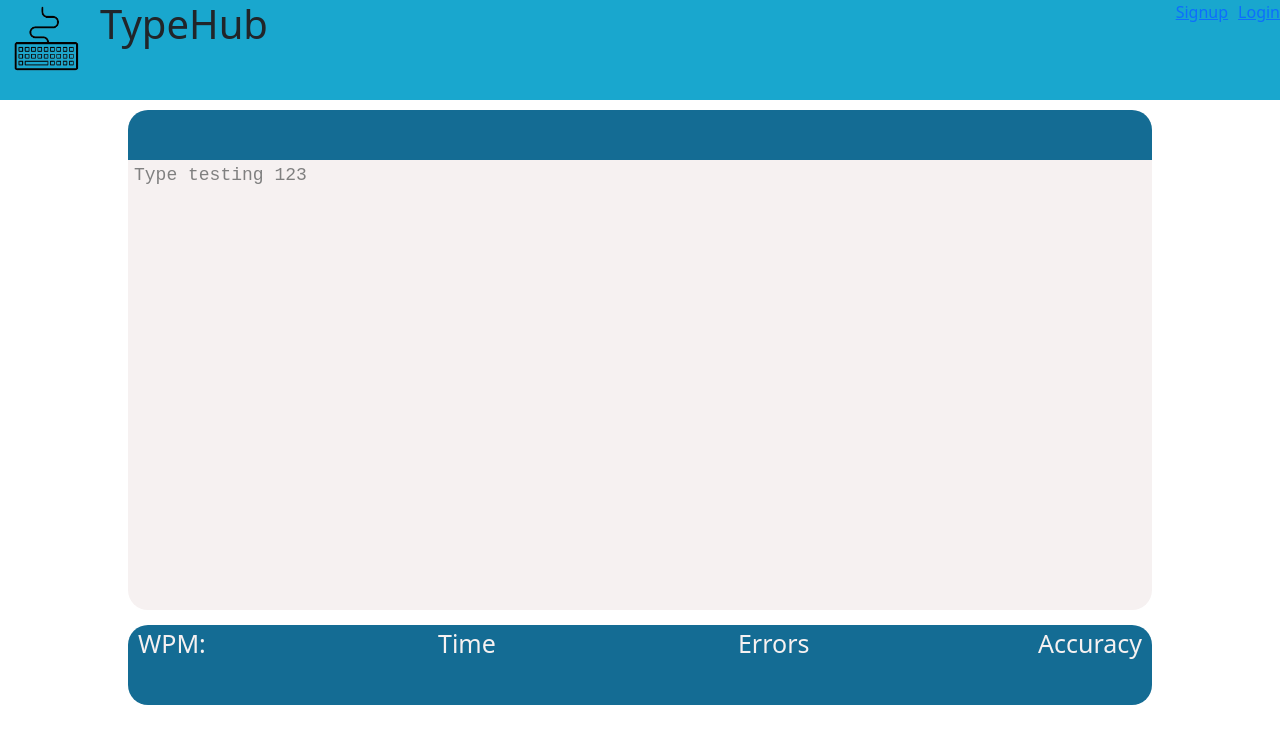
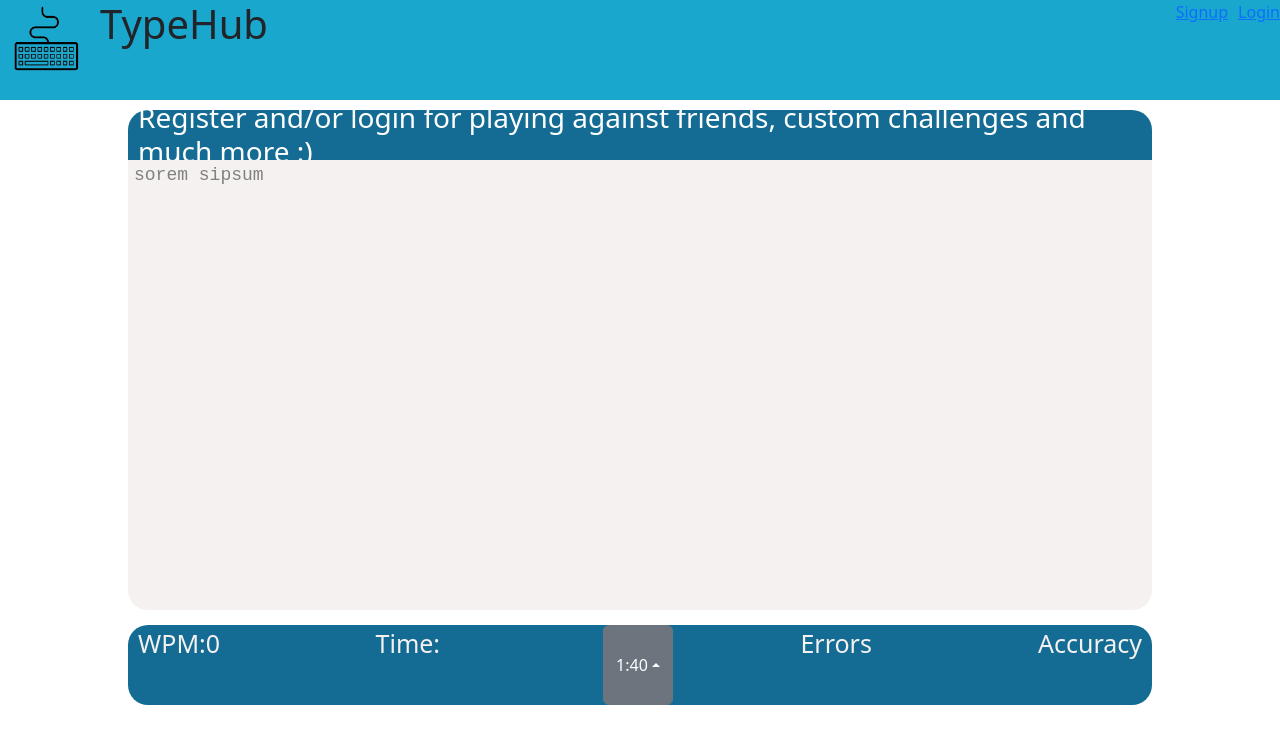
Before and after one commit to ArchitKB/TypeHub, a React (Create React App) app: page / in a window 1280 px wide. Shown: the top 744 px of the page. Built offline with nearby package versions, Linux system fonts and the light colour scheme; a small style sheet from the web is missing.

Commit message:
Final mid-evaluation merge
Display text modified, text-box revamp, hooks added

Status of completion: partial

```diff
--- a/public/index.html
+++ b/public/index.html
@@ -24,6 +24,13 @@
       work correctly both with client-side routing and a non-root public URL.
       Learn how to configure a non-root public URL by running `npm run build`.
     -->
+
+    <link
+    rel="stylesheet"
+    href="https://stackpath.bootstrapcdn.com/bootstrap/4.3.1/css/bootstrap.min.css"
+    integrity="sha384-ggOyR0iXCbMQv3Xipma34MD+dH/1fQ784/j6cY/iJTQUOhcWr7x9JvoRxT2MZwT"
+    crossorigin="anonymous"
+    />
     <title>React App</title>
   </head>
   <body>
@@ -39,5 +46,21 @@
       To begin the development, run `npm start` or `yarn start`.
       To create a production bundle, use `npm run build` or `yarn build`.
     -->
+
+    <script
+      src="https://code.jquery.com/jquery-3.3.1.slim.min.js"
+      integrity="sha384-q8i/X+965DzO0rT7abK41JStQIAqVgRVzpbzo5smXKp4YfRvH+8abtTE1Pi6jizo"
+      crossorigin="anonymous"
+    ></script>
+    <script
+      src="https://cdn.jsdelivr.net/npm/@popperjs/core@2.9.2/dist/umd/popper.min.js"
+      integrity="sha384-Bm02XVnQMY9nOZbrROxMxy/21a4l6Kz1rSmK1Uk+4TCS+AiU6zP2es2e3kPa2e5h"
+      crossorigin="anonymous"
+    ></script>
+    <script
+      src="https://stackpath.bootstrapcdn.com/bootstrap/4.3.1/js/bootstrap.min.js"
+      integrity="sha384-JjNFXJe3VoGMOq0wTY2R8XBnQgq1tppBDb6Pfc1IJG2b0FqUD4b2j3b6N5wMVVn"
+      crossorigin="anonymous"
+    ></script>
   </body>
 </html>
--- a/src/Components/Body.js
+++ b/src/Components/Body.js
@@ -1,12 +1,22 @@
-import React from "react";
+import React, { useState } from "react";
 import Main from "./Main-box";
 import Displayer from "./Displayer";
 
 function Body() {
+  var [totalCorrectWords, setTotalCorrectWords] = useState(0);
+  var [runningFlag, setRunningFlag] = useState(0);
+
   return (
     <div className="body">
-      <Main />
-      <Displayer />
+      <Main
+        setTotalCorrectWords={setTotalCorrectWords}
+        setRunningFlag={setRunningFlag}
+      />
+      <Displayer
+        totalCorrectWords={totalCorrectWords}
+        runningFlag={runningFlag}
+        setRunningFlag={setRunningFlag}
+      />
     </div>
   );
 }
--- a/src/Components/Displayer.js
+++ b/src/Components/Displayer.js
@@ -1,12 +1,121 @@
-import React from "react";
+import React, { useState, useEffect } from "react";
+import "bootstrap";
+import "bootstrap/dist/css/bootstrap.min.css";
 
-function Displayer(){
-    return <div className="displayer">
-        <p>WPM:</p>
-        <p>Time</p>
-        <p>Errors</p>
-        <p>Accuracy</p>
-    </div>;
+function Displayer(props) {
+  var [WPM, setWPM] = useState(0);
+  var [WPMTimer, setWPMTimer] = useState(0);
+  var [timer, setTimer] = useState(100);
+
+  useEffect(() => {
+    var intervalName;
+
+    intervalName = setInterval(
+      () => setWPMTimer((WPMTimer) => WPMTimer + 5),
+      5000
+    );
+
+    return () => clearInterval(intervalName);
+  }, []);
+
+  useEffect(() => {
+    setWPM(Math.floor((props.totalCorrectWords * 60) / WPMTimer));
+  }, [WPMTimer]);
+
+  return (
+    <div className="displayer">
+      <p>WPM:{WPMTimer === 0 ? "---" : WPM}</p>
+      <p>Time:</p>
+      {props.runningFlag ? (
+        <Timer
+          setTimer={setTimer}
+          timer={timer}
+          runningFlag={props.runningFlag}
+          setRunningFlag={props.setRunningFlag}
+        />
+      ) : (
+        <Button timer={timer} setTimer={setTimer} />
+      )}
+      <p>Errors</p>
+      <p>Accuracy</p>
+    </div>
+  );
 }
 
+function Timer(props) {
+  if (props.timer == 0) props.setRunningFlag(false);
+
+  useEffect(() => {
+    var intervalName = setInterval(
+      () => props.setTimer((timer) => timer - 1),
+      1000
+    );
+
+    return () => clearInterval(intervalName);
+  }, []);
+
+  var minutes = Math.floor(props.timer / 60);
+
+  var seconds = props.timer % 60;
+
+  return (
+    <p>
+      {Math.floor(minutes / 10) +
+        (minutes % 10) +
+        ":" +
+        Math.floor(seconds / 10) +
+        (seconds % 10)}
+    </p>
+  );
+}
+
+function Button(props) {
+  var [curTime, setCurTime] = useState(props.timer);
+
+  var minutes = curTime / 60;
+  var seconds = curTime % 60;
+  function modifyTimer(e) {
+    var time = e.target.getAttribute("time");
+    setCurTime(time);
+    props.setTimer(time);
+  }
+  return (
+    <div class="btn-group dropup">
+      <button
+        type="button"
+        class="btn btn-secondary dropdown-toggle"
+        data-toggle="dropdown"
+        aria-haspopup="true"
+        aria-expanded="false"
+      >
+        {Math.floor(minutes / 10) +
+          Math.floor(minutes % 10) +
+          ":" +
+          Math.floor(seconds / 10) +
+          (seconds % 10)}
+      </button>
+
+      <div class="dropdown-menu">
+        <p time="30" onClick={modifyTimer}>
+          00:30
+        </p>
+        <p time="60" onClick={modifyTimer}>
+          01:00
+        </p>
+        <p time="100" onClick={modifyTimer}>
+          01:40
+        </p>
+        <p time="120" onClick={modifyTimer}>
+          02:00
+        </p>
+        <p time="240" onClick={modifyTimer}>
+          04:00
+        </p>
+        <p time="300" onClick={modifyTimer}>
+          05:00
+        </p>
+      </div>
+    </div>
+  );
+}
 export default Displayer;
--- a/src/Components/Main-box.js
+++ b/src/Components/Main-box.js
@@ -1,14 +1,22 @@
 import React from "react";
 import Text from "./Text";
 
-function Main(){
-    return <div className="main">
-        <div className="topbar">
+function Main(props) {
+  return (
+    <div className="main">
+      <div className="topbar">
+        <h3 class="sub-header">
+          Register and/or login for playing against friends, custom challenges
+          and much more :)
+        </h3>
+      </div>
 
-        </div>
-
-        <Text />
-    </div>;
+      <Text
+        setTotalCorrectWords={props.setTotalCorrectWords}
+        setRunningFlag={props.setRunningFlag}
+      />
+    </div>
+  );
 }
 
 export default Main;
--- a/src/Components/Text.js
+++ b/src/Components/Text.js
@@ -1,31 +1,78 @@
 import React, { useState } from "react";
-import content from "./Typing-content";
+import content, { parcedCont } from "./Typing-content";
 
 //test comment
 
-var para = content[Math.floor(content.length * Math.random())];
+var random = Math.floor(content.length * Math.random());
+var parsed = parcedCont[random];
+var ind = 0;
+var wordIndex = -1;
+var lastWordIndex = -2;
+var correctWordsNow = 0;
+var correctWordsSoFar = 0;
+var errors = 0;
 
-function Text() {
+function Text(props) {
   function updateText(e) {
+    props.setRunningFlag(true);
     var input = e.target.value;
-    var len = input.length;
-    var char = input[len - 1];
+    if (!input) {
+      setState([]);
+      wordIndex = -1;
+      lastWordIndex = -1;
+      return;
+    }
+    var len = parsed.length;
+    var parsedInput = input.split(" ").filter(Boolean);
+    ind = parsedInput.length - 1;
+    wordIndex = parsedInput[ind].length - 1;
+    var char = parsedInput[ind][wordIndex];
 
-    if (input === para) {
-      para = content[Math.floor(content.length * Math.random())];
+    correctWordsNow = 0;
+    for (var i = 0; i < parsedInput.length; i++) {
+      if (parsed[i] === parsedInput[i]) {
+        correctWordsNow++;
+      }
+    }
+
+    if (
+      parsedInput.length === len &&
+      lastWordIndex >= parsed[len - 1].length - 1
+    ) {
+      var newRandom = Math.floor(content.length * Math.random());
+      parsed = parcedCont[newRandom];
+      ind = 0;
+      wordIndex = -1;
+      lastWordIndex = -2;
+      correctWordsSoFar += correctWordsNow;
       e.target.value = "";
       setState([]);
-      input = "";
-    } else if (len < state.length) {
+    } else if (input.length < state.length) {
       setState(state.slice(0, -1));
-    } else if (char !== para[len - 1]) {
-      setState([...state, { content: char, color: "col-red", id: len }]);
+    } else if (
+      lastWordIndex === wordIndex &&
+      parsedInput[ind] === parsed[ind]
+    ) {
+      setState([...state, { content: " ", color: "col-green", id: input }]);
+    } else if (lastWordIndex === wordIndex) {
+      setState([...state, { content: " ", color: "col-red", id: input }]);
+      errors++;
+    } else if (
+      wordIndex > parsed[ind].length ||
+      char !== parsed[ind][wordIndex]
+    ) {
+      setState([...state, { content: char, color: "col-red", id: input }]);
+      errors++;
     } else {
-      setState([...state, { content: char, color: "col-green", id: len }]);
+      setState([...state, { content: char, color: "col-green", id: input }]);
     }
+
+    props.setTotalCorrectWords(correctWordsSoFar + correctWordsNow);
+    lastWordIndex = wordIndex;
   }
 
   var [state, setState] = useState([]);
+
   return (
     <div className="long">
       <textarea className="text" onInput={updateText} />
@@ -37,7 +84,9 @@ function Text() {
             </li>
           ))}
           <li className="guiding-text">
-            {para.substring(state.length, para.length)}
+            {parsed[ind].slice(wordIndex + 1, parsed[ind].length) +
+              " " +
+              parsed.slice(ind + 1, parsed.length).join(" ")}
           </li>
         </ul>
       </div>
--- a/src/Components/Typing-content.js
+++ b/src/Components/Typing-content.js
@@ -1,8 +1,14 @@
 var Content = [
-  "Lorem ipsum korem kipsum ",
-  "torem tipsum ",
-  "sorem sipsum ",
-  "Type testing 123 ",
+  "the sky is blue the grass is green there are birds in the trees flowers bloom in the meadow a river flows quietly in the distance the sun sets behind the hills casting a warm glow the world is vast and full of wonders nature is a beautiful symphony of life and cycles each moment holds a unique beauty and charm it's a tapestry of existence where everything is interconnected and harmonious there's a simplicity in the rhythm of life that captivates the soul and invites contemplation a serene dance of elements unfolding in an eternal ballet",
+  "in a galaxy far away there are stars and planets jedi and sith engage in epic battles the force is strong with them lightsabers clash in intense duels spaceships soar through the cosmos the death star looms threateningly rebellion fights against the empire droids beep and whirr stormtroopers march in formation the millennium falcon navigates through asteroid fields yoda imparts wisdom with a cryptic tone the dark side tempts with its power characters like luke and leia become legends the saga unfolds across trilogies creating a vast universe of imagination where the force binds everything together in an endless cosmic saga",
+  "sorem sipsum",
+  "the year is twenty thirty in a parallel dimension where MNNIT is rumored to be a secret training ground for intergalactic ducks yes ducks with advanced engineering degrees students are said to communicate with these feathered scholars through quacks during lectures the campus is believed to have a hidden portal to a duck-dominated universe where they exchange knowledge on quantum quacking and warp-speed waddling the college cafeteria is allegedly a front for a duck-run bakery specializing in extraterrestrial pastries conspiracy theorists claim that the dean is actually a highly intelligent duck in disguise leading a covert mission for interspecies enlightenment",
 ];
 
+var parcedCont = [];
+for (var i = 0; i < Content.length; i++) {
+  parcedCont.push(Content[i].split(" "));
+}
+
 export default Content;
+export { parcedCont };
--- a/src/index.css
+++ b/src/index.css
@@ -1,3 +1,10 @@
+@import '~bootstrap/dist/css/bootstrap.min.css';
+
+*{
+  margin: 0;
+  padding: 0;
+}
+
 body {
   margin: 0;
   font-family: -apple-system, BlinkMacSystemFont, 'Segoe UI', 'Roboto', 'Oxygen',
@@ -45,6 +52,12 @@ code {
   min-width: 400px;
 }
 
+.sub-header{
+  color: white;
+  margin: 0;
+  display: flex;
+  flex-direction: column;
+}
 .displayer{
   background-color: #146C94;
   display: flex;
@@ -68,6 +81,10 @@ code {
   background-color: #146C94;
   height: 10%;
   border-radius: 20px 20px 0 0;
+  display: flex;
+  align-items: center;
+  justify-content: center;
+  padding: 10px;
 }
 
 .long{
@@ -80,9 +97,13 @@ code {
   border: none;
   outline: none;
   background-color: #F6F1F1;
+  font-family: monospace;
   font-size: 18px;
   width: 99%;
   height: 85%;
+  color: #F6F1F1;
+  caret-color: black;
+  overflow-wrap: break-word;
 }
 
 .red{
@@ -99,7 +120,7 @@ code {
   top:0;
   left:4px;
   font-size: 18px;
-  width: 98%;
+  width: 99%;
   height: 80%;
   position: absolute;
   text-align: left;
@@ -108,14 +129,17 @@ code {
   user-select: none;
   pointer-events: none;
   color: gray;
+  overflow-wrap: break-word;
 }
 
 .col-red{
-  color: red;
+  background-color: lightcoral;
+  color: black;
 }
 
 .col-green{
-  color: green;
+  background-color: lightgreen;
+  color: black;
 }
 
 .super-list{
@@ -132,6 +156,10 @@ code {
   color: cadetblue;
 }
 
+.dropup{
+  color: black;
+}
+
 /* Header.css */
 
 .right-links {
```
